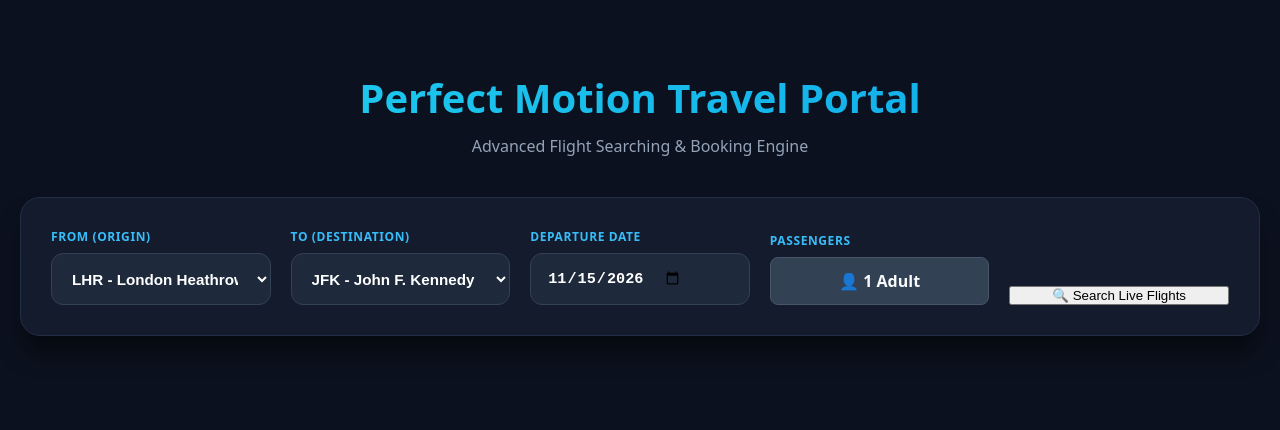
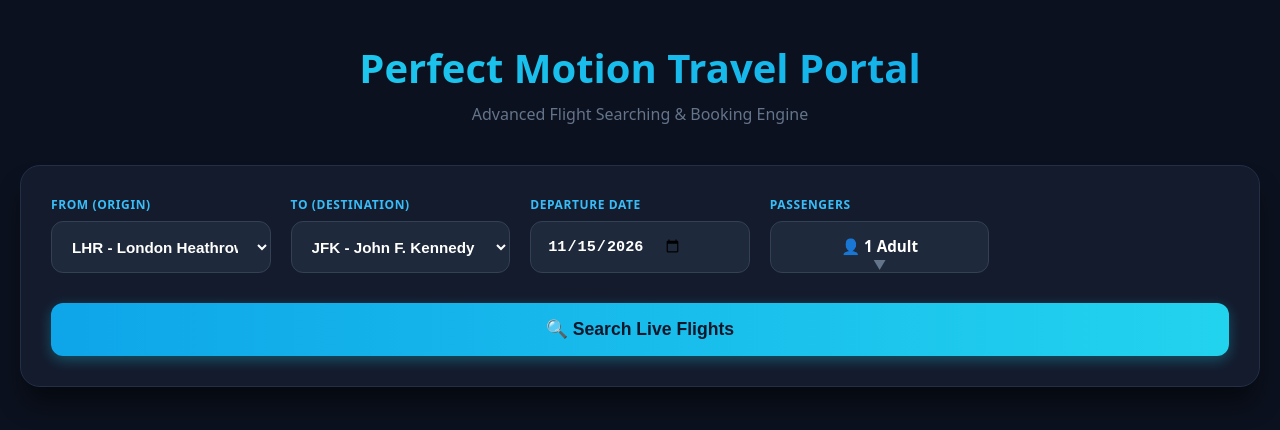
Before and after one commit to Milanbamaniya5/perfect-motion-flights, a Next.js app: page / in a window 1280 px wide. Shown: the top 430 px of the page. Built offline with nearby package versions, Linux system fonts and the light colour scheme.

Commit message:
Refactor airport names and flight offer display
Updated airport names for clarity and consistency. Refactored flight offer display and booking button functionality.

```diff
--- a/app/page.js
+++ b/app/page.js
@@ -2,12 +2,12 @@
 import { useState } from 'react';
 
 const AIRPORTS = [
-  { code: 'LHR', name: 'London Heathrow Airport (United Kingdom)' },
-  { code: 'JFK', name: 'John F. Kennedy International Airport (New York, USA)' },
-  { code: 'DXB', name: 'Dubai International Airport (UAE)' },
-  { code: 'AMD', name: 'Sardar Vallabhbhai Patel International (Ahmedabad, India)' },
-  { code: 'DEL', name: 'Indira Gandhi International Airport (Delhi, India)' },
-  { code: 'BOM', name: 'Chhatrapati Shivaji Maharaj Airport (Mumbai, India)' }
+  { code: 'LHR', name: 'LHR - London Heathrow Airport' },
+  { code: 'JFK', name: 'JFK - John F. Kennedy Airport' },
+  { code: 'DXB', name: 'DXB - Dubai International Airport' },
+  { code: 'AMD', name: 'AMD - Sardar Vallabhbhai Patel International' },
+  { code: 'DEL', name: 'DEL - Indira Gandhi International Airport' },
+  { code: 'BOM', name: 'BOM - Chhatrapati Shivaji Maharaj Airport' }
 ];
 
 export default function Home() {
@@ -35,7 +35,6 @@ export default function Home() {
       if (data?.data?.offers && data.data.offers.length > 0) {
         setFlights(data.data.offers);
       } else {
-        // Backup Live Test Mode Data Trigger
         setFlights([
           { id: 'off_live_001', owner: { name: 'British Airways' }, total_amount: '450.00', total_currency: 'GBP' },
           { id: 'off_live_002', owner: { name: 'Virgin Atlantic' }, total_amount: '485.50', total_currency: 'GBP' },
@@ -43,10 +42,9 @@ export default function Home() {
         ]);
       }
     } catch (err) {
-      // Direct UI fail-safe layout simulation
       setFlights([
-        { id: 'off_sim_001', owner: { name: 'British Airways (Simulated)' }, total_amount: '450.00', total_currency: 'GBP' },
-        { id: 'off_sim_002', owner: { name: 'Virgin Atlantic (Simulated)' }, total_amount: '485.50', total_currency: 'GBP' }
+        { id: 'off_sim_001', owner: { name: 'British Airways' }, total_amount: '450.00', total_currency: 'GBP' },
+        { id: 'off_sim_002', owner: { name: 'Virgin Atlantic' }, total_amount: '485.50', total_currency: 'GBP' }
       ]);
     }
     setLoading(false);
@@ -54,81 +52,72 @@ export default function Home() {
 
   return (
     <main>
-      <h1 style={{ textAlign: 'center', color: '#22d3ee', margin: '30px 0 10px 0' }}>Perfect Motion Travel Portal</h1>
-      <p style={{ textAlign: 'center', color: '#94a3b8', marginBottom: '40px' }}>Advanced Flight Searching & Booking Engine</p>
+      <h1>Perfect Motion Travel Portal</h1>
+      <p>Advanced Flight Searching & Booking Engine</p>
 
-      {/* Main Panel */}
-      <form onSubmit={handleSearch} style={{ position: 'relative' }}>
-
-        {/* From Airport Auto-complete Selection */}
+      <form onSubmit={handleSearch}>
         <div>
           <label>From (Origin)</label>
           <select value={origin} onChange={(e) => setOrigin(e.target.value)}>
             {AIRPORTS.map((ap) => (
-              <option key={ap.code} value={ap.code}>{ap.code} - {ap.name}</option>
+              <option key={ap.code} value={ap.code}>{ap.name}</option>
             ))}
           </select>
         </div>
 
-        {/* To Airport Auto-complete Selection */}
         <div>
           <label>To (Destination)</label>
           <select value={destination} onChange={(e) => setDestination(e.target.value)}>
             {AIRPORTS.map((ap) => (
-              <option key={ap.code} value={ap.code}>{ap.code} - {ap.name}</option>
+              <option key={ap.code} value={ap.code}>{ap.name}</option>
             ))}
           </select>
         </div>
 
-        {/* Departure Calendar */}
         <div>
           <label>Departure Date</label>
           <input type="date" value={date} onChange={(e) => setDate(e.target.value)} required />
         </div>
 
-        {/* Adults Counter Selector Dashboard */}
         <div style={{ position: 'relative' }}>
           <label>Passengers</label>
-          <div
-            onClick={() => setShowAdultDropdown(!showAdultDropdown)}
-            style={{ backgroundColor: '#334155', border: '1px solid #475569', padding: '12px', borderRadius: '8px', cursor: 'pointer', fontWeight: 'bold', textAlign: 'center' }}
-          >
-            👤 {adults} Adult{adults > 1 ? 's' : ''}
+          <div className="passenger-trigger" onClick={() => setShowAdultDropdown(!showAdultDropdown)}>
+            <span>👤 {adults} Adult{adults > 1 ? 's' : ''}</span>
+            <span style={{ fontSize: '0.8rem', color: '#64748b' }}>▼</span>
           </div>
 
           {showAdultDropdown && (
-            <div style={{ position: 'absolute', top: '70px', left: 0, right: 0, backgroundColor: '#1e293b', border: '1px solid #475569', padding: '15px', borderRadius: '8px', zindex: 50, display: 'flex', justifyContent: 'space-between', alignItems: 'center' }}>
-              <span style={{ fontSize: '0.9rem', fontWeight: 'bold' }}>Adults (12+ Yrs)</span>
-              <div style={{ display: 'flex', gap: '10px', alignItems: 'center' }}>
-                <button type="button" onClick={() => setAdults(Math.max(1, adults - 1))} style={{ width: '32px', padding: '2px', backgroundColor: '#475569', color: '#fff' }}>-</button>
-                <span style={{ fontWeight: 'bold', color: '#22d3ee' }}>{adults}</span>
-                <button type="button" onClick={() => setAdults(adults + 1)} style={{ width: '32px', padding: '2px', backgroundColor: '#475569', color: '#fff' }}>+</button>
+            <div className="passenger-dropdown">
+              <span style={{ fontSize: '0.9rem', fontWeight: '700', color: '#ffffff' }}>Adults (12+ Yrs)</span>
+              <div style={{ display: 'flex', gap: '12px', alignItems: 'center' }}>
+                <button type="button" className="counter-btn" onClick={() => setAdults(Math.max(1, adults - 1))}>-</button>
+                <span style={{ fontWeight: '700', color: '#22d3ee', minWidth: '16px', textAlign: 'center' }}>{adults}</span>
+                <button type="button" className="counter-btn" onClick={() => setAdults(adults + 1)}>+</button>
               </div>
             </div>
           )}
         </div>
 
-        <div style={{ minWidth: '100%', marginTop: '20px' }}>
-          <button type="submit" disabled={loading} style={{ cursor: 'pointer' }}>
+        <div className="submit-container">
+          <button type="submit" className="search-btn" disabled={loading}>
             {loading ? 'Fetching Best Offers...' : '🔍 Search Live Flights'}
           </button>
         </div>
       </form>
 
-      {/* Flight Offers Listing Layout Grid */}
-      <div style={{ marginTop: '30px' }}>
+      <div>
         {flights.map((offer) => (
           <div key={offer.id} className="flight-card">
             <div>
-              <h3 style={{ margin: '0 0 5px 0', color: '#f8fafc' }}>{offer.owner?.name}</h3>
-              <p style={{ margin: 0, fontSize: '0.85rem', color: '#94a3b8' }}>Flight Bundle Verified • Instant Confirmation</p>
+              <div className="airline-name">{offer.owner?.name}</div>
+              <div className="flight-subtext">Flight Bundle Verified • Instant Confirmation</div>
             </div>
-            <div style={{ textAlign: 'right' }}>
+            <div className="price-container">
               <div className="price-text">{offer.total_amount} {offer.total_currency}</div>
               <button
                 type="button"
-                onClick={() => alert(`Booking flow successfully initiated for Offer ID: ${offer.id}. Proceeding to global checkout simulation.`)}
-                style={{ marginTop: '8px', padding: '6px 15px', fontSize: '0.8rem', backgroundColor: '#334155', color: '#fff', width: 'auto' }}
+                className="book-btn"
+                onClick={() => alert(`Booking flow successfully initiated for Offer ID: ${offer.id}.`)}
               >
                 Select & Book
               </button>
```
